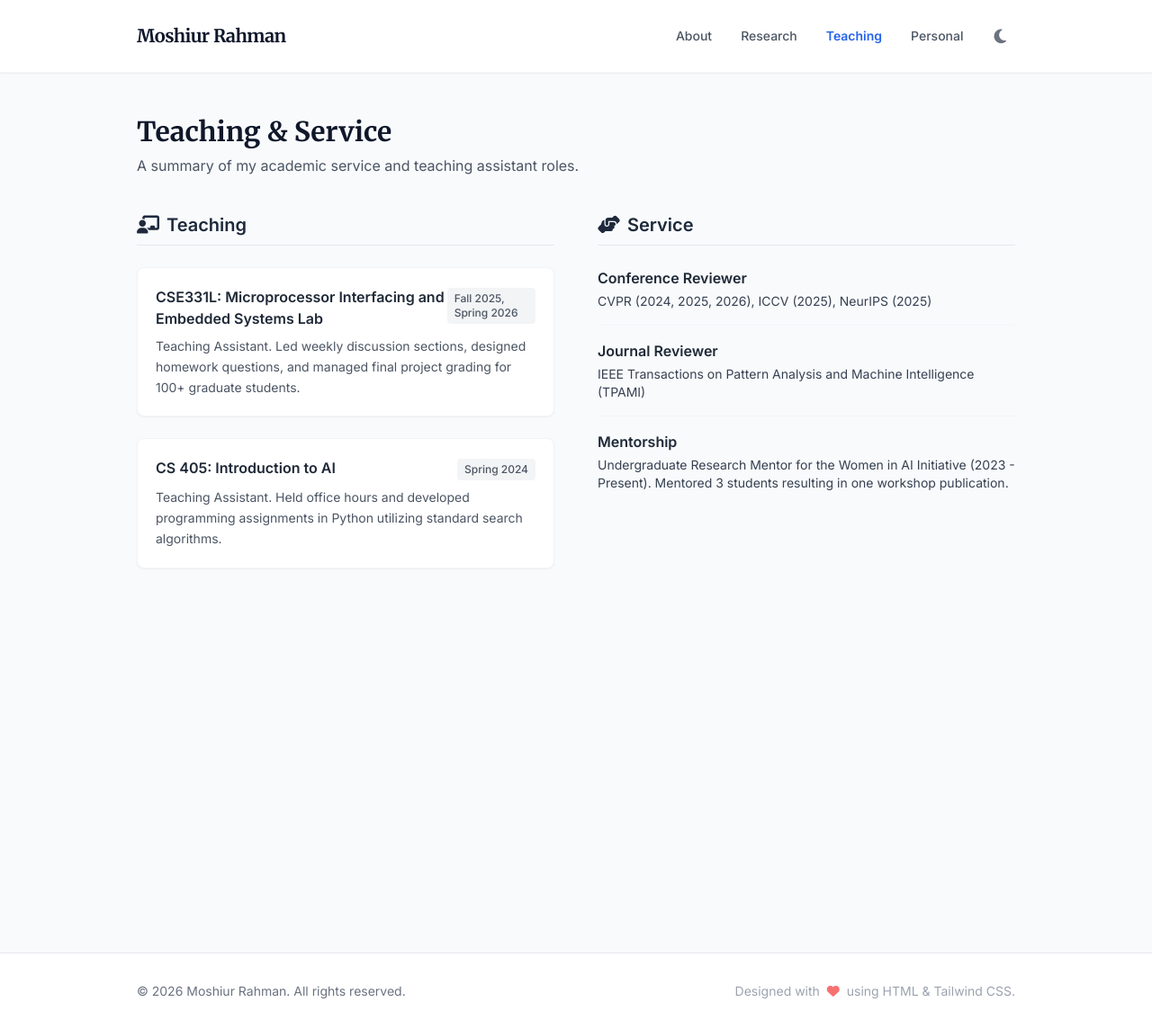
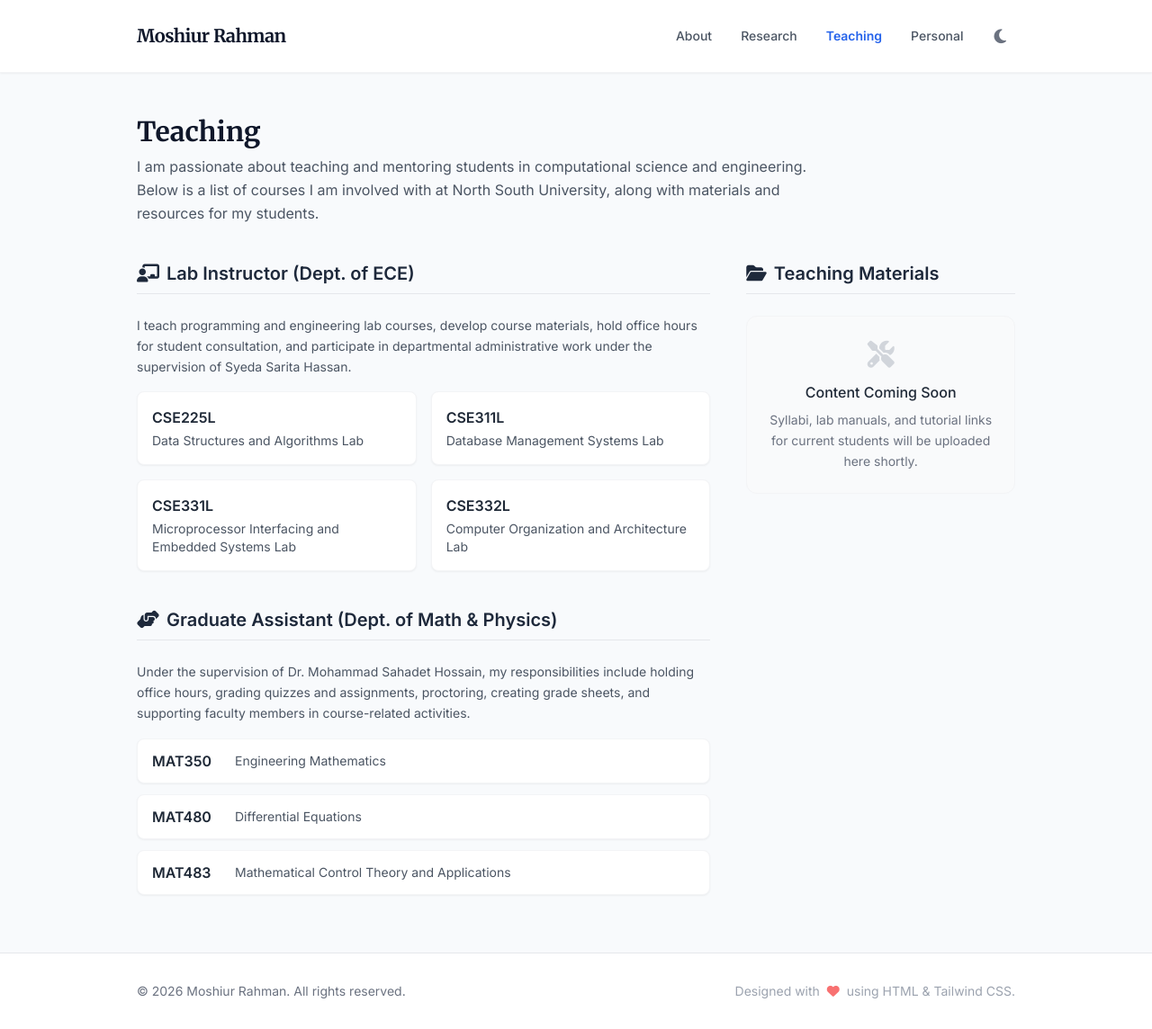
Before and after one commit to theothermosh/theothermosh.github.io, a Jekyll site: the page built from teaching.html, in a window 1280 px wide and 1144 px high. Shown: the whole window at 90% size. Built offline with Jekyll 4.4.1, drawn with Linux system fonts in a browser that asks for light colours; nearby versions of some CDN libraries.

Commit message:
updated teaching and experience

```diff
--- a/teaching.html
+++ b/teaching.html
@@ -1,59 +1,102 @@
 ---
 layout: default
-title: Jane Doe | Teaching & Service
+title: Moshiur Rahman | Teaching
 ---
 
 <section id="teaching">
     <div class="mb-10">
-        <h2 class="text-3xl font-serif font-bold text-academic-900 dark:text-white">Teaching & Service</h2>
-        <p class="text-gray-600 dark:text-gray-400 mt-2">A summary of my academic service and teaching assistant roles.</p>
+        <h2 class="text-3xl font-serif font-bold text-academic-900 dark:text-white">Teaching</h2>
+        <p class="text-gray-600 dark:text-gray-400 mt-2 max-w-3xl leading-relaxed">
+            I am passionate about teaching and mentoring students in computational science and engineering. Below is a list of courses I am involved with at North South University, along with materials and resources for my students.
+        </p>
     </div>
 
-    <div class="grid grid-cols-1 md:grid-cols-2 gap-12">
-        <!-- Teaching Column -->
-        <div>
-            <h3 class="text-xl font-semibold text-academic-800 dark:text-blue-300 mb-6 border-b border-gray-200 dark:border-gray-700 pb-2 flex items-center gap-2">
-                <i class="fas fa-chalkboard-teacher"></i> Teaching
-            </h3>
-            <ul class="space-y-6">
-                <li class="bg-white dark:bg-gray-800/50 p-5 rounded-lg border border-gray-100 dark:border-gray-700 shadow-sm">
-                    <div class="flex justify-between items-baseline mb-2">
-                        <span class="font-semibold text-gray-800 dark:text-white">CSE331L: Microprocessor Interfacing and Embedded Systems Lab</span>
-                        <span class="text-xs font-medium bg-gray-100 dark:bg-gray-700 px-2 py-1 rounded text-gray-600 dark:text-gray-300">Fall 2025, Spring 2026</span>
+    <div class="grid grid-cols-1 lg:grid-cols-3 gap-10">
+
+        <!-- Courses List (Left Column, Takes up 2/3 width on large screens) -->
+        <div class="lg:col-span-2 space-y-10">
+
+            <!-- Lab Instructor Section -->
+            <div>
+                <h3 class="text-xl font-semibold text-academic-800 dark:text-blue-300 mb-6 border-b border-gray-200 dark:border-gray-700 pb-2 flex items-center gap-2">
+                    <i class="fas fa-chalkboard-teacher"></i> Lab Instructor (Dept. of ECE)
+                </h3>
+                <p class="text-sm text-gray-600 dark:text-gray-400 mb-4 leading-relaxed">
+                    I teach programming and engineering lab courses, develop course materials, hold office hours for student consultation, and participate in departmental administrative work under the supervision of Syeda Sarita Hassan.
+                </p>
+
+                <div class="grid grid-cols-1 sm:grid-cols-2 gap-4">
+                    <div class="bg-white dark:bg-gray-800/50 p-4 rounded-lg border border-gray-100 dark:border-gray-700 shadow-sm">
+                        <h4 class="font-semibold text-gray-800 dark:text-white mb-1">CSE225L</h4>
+                        <p class="text-sm text-gray-600 dark:text-gray-400">Data Structures and Algorithms Lab</p>
                     </div>
-                    <p class="text-sm text-gray-600 dark:text-gray-400 mt-1 leading-relaxed">Teaching Assistant. Led weekly discussion sections, designed homework questions, and managed final project grading for 100+ graduate students.</p>
-                </li>
-                <li class="bg-white dark:bg-gray-800/50 p-5 rounded-lg border border-gray-100 dark:border-gray-700 shadow-sm">
-                    <div class="flex justify-between items-baseline mb-2">
-                        <span class="font-semibold text-gray-800 dark:text-white">CS 405: Introduction to AI</span>
-                        <span class="text-xs font-medium bg-gray-100 dark:bg-gray-700 px-2 py-1 rounded text-gray-600 dark:text-gray-300">Spring 2024</span>
+                    <div class="bg-white dark:bg-gray-800/50 p-4 rounded-lg border border-gray-100 dark:border-gray-700 shadow-sm">
+                        <h4 class="font-semibold text-gray-800 dark:text-white mb-1">CSE311L</h4>
+                        <p class="text-sm text-gray-600 dark:text-gray-400">Database Management Systems Lab</p>
                     </div>
-                    <p class="text-sm text-gray-600 dark:text-gray-400 mt-1 leading-relaxed">Teaching Assistant. Held office hours and developed programming assignments in Python utilizing standard search algorithms.</p>
-                </li>
-            </ul>
+                    <div class="bg-white dark:bg-gray-800/50 p-4 rounded-lg border border-gray-100 dark:border-gray-700 shadow-sm">
+                        <h4 class="font-semibold text-gray-800 dark:text-white mb-1">CSE331L</h4>
+                        <p class="text-sm text-gray-600 dark:text-gray-400">Microprocessor Interfacing and Embedded Systems Lab</p>
+                    </div>
+                    <div class="bg-white dark:bg-gray-800/50 p-4 rounded-lg border border-gray-100 dark:border-gray-700 shadow-sm">
+                        <h4 class="font-semibold text-gray-800 dark:text-white mb-1">CSE332L</h4>
+                        <p class="text-sm text-gray-600 dark:text-gray-400">Computer Organization and Architecture Lab</p>
+                    </div>
+                </div>
+            </div>
+
+            <!-- Graduate Assistant Section -->
+            <div>
+                <h3 class="text-xl font-semibold text-academic-800 dark:text-blue-300 mb-6 border-b border-gray-200 dark:border-gray-700 pb-2 flex items-center gap-2">
+                    <i class="fas fa-hands-helping"></i> Graduate Assistant (Dept. of Math & Physics)
+                </h3>
+                <p class="text-sm text-gray-600 dark:text-gray-400 mb-4 leading-relaxed">
+                    Under the supervision of Dr. Mohammad Sahadet Hossain, my responsibilities include holding office hours, grading quizzes and assignments, proctoring, creating grade sheets, and supporting faculty members in course-related activities.
+                </p>
+
+                <ul class="space-y-3">
+                    <li class="bg-white dark:bg-gray-800/50 px-4 py-3 rounded-lg border border-gray-100 dark:border-gray-700 shadow-sm flex items-center gap-3">
+                        <span class="font-semibold text-gray-800 dark:text-white w-20">MAT350</span>
+                        <span class="text-sm text-gray-600 dark:text-gray-400">Engineering Mathematics</span>
+                    </li>
+                    <li class="bg-white dark:bg-gray-800/50 px-4 py-3 rounded-lg border border-gray-100 dark:border-gray-700 shadow-sm flex items-center gap-3">
+                        <span class="font-semibold text-gray-800 dark:text-white w-20">MAT480</span>
+                        <span class="text-sm text-gray-600 dark:text-gray-400">Differential Equations</span>
+                    </li>
+                    <li class="bg-white dark:bg-gray-800/50 px-4 py-3 rounded-lg border border-gray-100 dark:border-gray-700 shadow-sm flex items-center gap-3">
+                        <span class="font-semibold text-gray-800 dark:text-white w-20">MAT483</span>
+                        <span class="text-sm text-gray-600 dark:text-gray-400">Mathematical Control Theory and Applications</span>
+                    </li>
+                </ul>
+            </div>
+
         </div>
 
-        <!-- Academic Service Column -->
-        <div>
+        <!-- Course Materials & Resources Column -->
+        <div class="lg:col-span-1">
             <h3 class="text-xl font-semibold text-academic-800 dark:text-blue-300 mb-6 border-b border-gray-200 dark:border-gray-700 pb-2 flex items-center gap-2">
-                <i class="fas fa-hands-helping"></i> Service
+                <i class="fas fa-folder-open"></i> Teaching Materials
             </h3>
-            <ul class="space-y-4 text-gray-700 dark:text-gray-300">
-                <li class="flex flex-col">
-                    <span class="font-semibold text-gray-800 dark:text-white">Conference Reviewer</span>
-                    <span class="text-sm mt-1">CVPR (2024, 2025, 2026), ICCV (2025), NeurIPS (2025)</span>
-                </li>
-                <hr class="border-gray-100 dark:border-gray-700">
-                <li class="flex flex-col">
-                    <span class="font-semibold text-gray-800 dark:text-white">Journal Reviewer</span>
-                    <span class="text-sm mt-1">IEEE Transactions on Pattern Analysis and Machine Intelligence (TPAMI)</span>
-                </li>
-                <hr class="border-gray-100 dark:border-gray-700">
-                <li class="flex flex-col">
-                    <span class="font-semibold text-gray-800 dark:text-white">Mentorship</span>
-                    <span class="text-sm mt-1">Undergraduate Research Mentor for the Women in AI Initiative (2023 - Present). Mentored 3 students resulting in one workshop publication.</span>
-                </li>
-            </ul>
+
+            <div class="bg-gray-50 dark:bg-gray-800/30 rounded-xl p-6 border border-gray-100 dark:border-gray-700 text-center">
+                <i class="fas fa-tools text-3xl text-gray-300 dark:text-gray-600 mb-3"></i>
+                <h4 class="font-medium text-gray-800 dark:text-gray-200 mb-2">Content Coming Soon</h4>
+                <p class="text-sm text-gray-500 dark:text-gray-400 leading-relaxed">
+                    Syllabi, lab manuals, and tutorial links for current students will be uploaded here shortly.
+                </p>
+                <!-- Example of how to add links later -->
+                <!--
+                <div class="mt-6 flex flex-col gap-3 text-left">
+                    <a href="#" class="flex items-center gap-2 text-sm text-academic-600 dark:text-blue-400 hover:underline">
+                        <i class="fas fa-file-pdf"></i> CSE225L Lab Manual (Fall '25)
+                    </a>
+                    <a href="#" class="flex items-center gap-2 text-sm text-academic-600 dark:text-blue-400 hover:underline">
+                        <i class="fab fa-github"></i> Example Code Repository
+                    </a>
+                </div>
+                -->
+            </div>
         </div>
+
     </div>
 </section>
```
Also changed, not shown: experience.html (+19 -16 lines).
